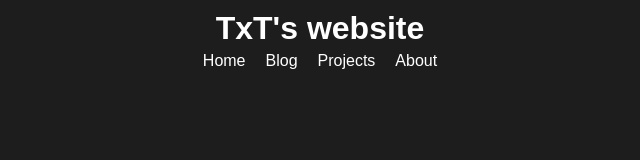
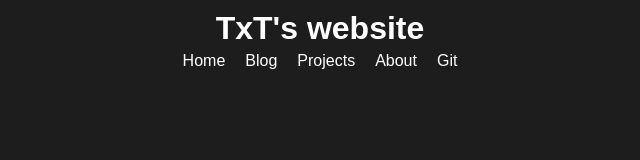
Before and after one commit to T-x-T/personal-website, a plain HTML site: page src/#header.html in a window 1280 px wide. Shown: the whole page, without its empty margins (320-960 px from the left). Drawn offline with Linux system fonts and the light colour scheme.

Commit message:
add link to git forge to header

```diff
--- a/src/#header.html
+++ b/src/#header.html
@@ -19,6 +19,7 @@
 				<a href="/blog">Blog</a>
 				<a href="/projects">Projects</a>
 				<a href="/about">About</a>
+				<a href="https://git.thetxt.io/thetxt">Git</a>
 			</nav>
 		</header>
 		<main>
```
